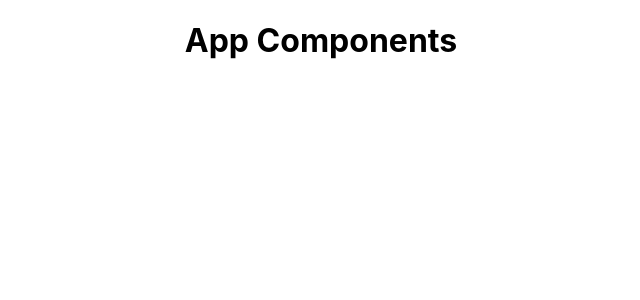
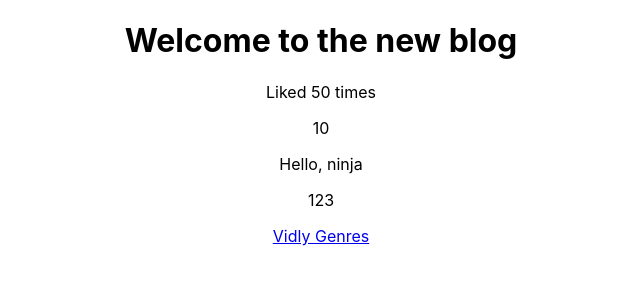
Before and after one commit to fusillian/vxm-blog, a React (Create React App) app: page / in a window 1280 px wide. Shown: the top 300 px of the page, without its empty margins (319-959 px from the left). Built offline with nearby package versions, Linux system fonts and the light colour scheme.

Commit message:
Adding Dynamic Variables to app.js

```diff
--- a/src/App.js
+++ b/src/App.js
@@ -1,10 +1,20 @@
 import "./App.css";
 
 function App() {
+    const title = "Welcome to the new blog";
+    const likes = 50;
+const link = "http://10.0.0.22:3000"
+
     return (
         <div className="App">
             <div className="content">
-                <h1>App Components</h1>
+                <h1>{title}</h1>
+                <p>Liked {likes} times</p>
+
+                <p>{10}</p>
+                <p>{"Hello, ninja"}</p>
+                <p>{[1, 2, 3]}</p>
+                <a href={link}>Vidly Genres</a>
             </div>
         </div>
     );
```
